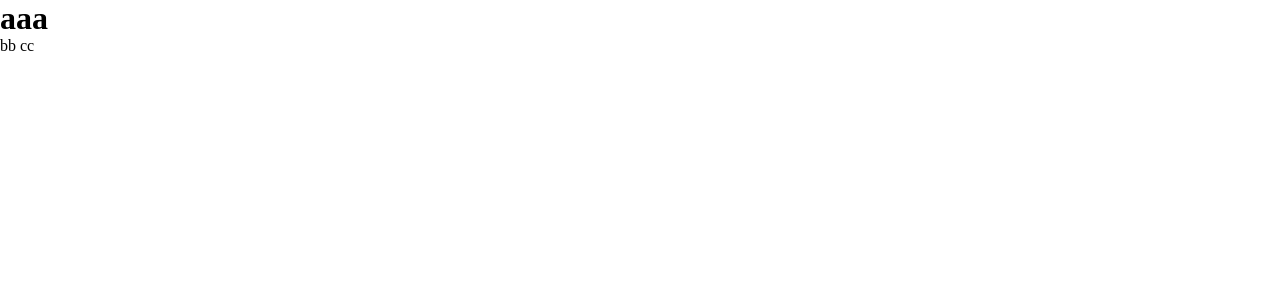
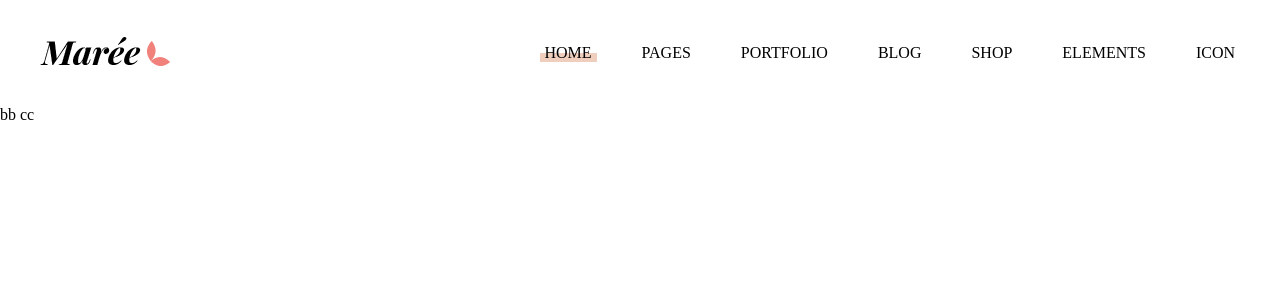
Before and after one commit to MirkoCherchi/proj-html-vuejs, a Vue app: page / in a window 1280 px wide. Shown: the top 300 px of the page. Built offline with nearby package versions, Linux system fonts and the light colour scheme.

Commit message:
feat: debug header

```diff
--- a/src/assets/style/_typography.scss
+++ b/src/assets/style/_typography.scss
@@ -10,6 +10,7 @@ $bg-9: #ee2852;
 $bg-10: #00000026;
 $bg-11: #f3d0c7;
 $bg-12: #e1c0b0;
+$bg-li: #f0cebe;
 $white: #ffffff;
 $text-1: #f5d8ca;
 $text-2: #f8d12d;
--- a/src/components/header/Header.vue
+++ b/src/components/header/Header.vue
@@ -1,10 +1,32 @@
 <script>
-export default {};
+import HeaderLogo from './HeaderLogo.vue';
+import HeaderNavbar from './HeaderNavbar.vue';
+export default {
+    components: {
+        HeaderLogo,
+        HeaderNavbar
+    }
+};
 
 </script>
 
 <template>
-    <h1>aaa</h1>
+    <header>
+        <div class="container-header">
+            <div class="header-left">
+                <HeaderLogo />
+            </div>
+            <div class="header-right"></div>
+            <HeaderNavbar />
+        </div>
+    </header>
 </template>
 
-<style scoped lang="scss"></style>
+<style scoped lang="scss">
+.container-header {
+    display: flex;
+    justify-content: space-between;
+    align-items: center;
+    padding: 35px 40px;
+}
+</style>
--- /dev/null
+++ b/src/components/header/HeaderLogo.vue
@@ -0,0 +1,10 @@
+<script>
+export default {};
+
+</script>
+
+<template>
+    <img src="/img/logo-sidearea-1.png" alt="Logo">
+</template>
+
+<style scoped lang="scss"></style>
--- /dev/null
+++ b/src/components/header/HeaderNavbar.vue
@@ -0,0 +1,45 @@
+<script>
+export default {};
+
+</script>
+
+<template>
+    <ul class="list-nav">
+        <li class="active"><a href="#">Home</a></li>
+        <li><a href="#">Pages</a></li>
+        <li><a href="#">Portfolio</a></li>
+        <li><a href="#">Blog</a></li>
+        <li><a href="#">Shop</a></li>
+        <li><a href="#">Elements</a></li>
+        <li><a href="#">Icon</a></li>
+    </ul>
+</template>
+
+<style scoped lang="scss">
+@use '../../assets/style/typography' as *;
+
+.list-nav {
+    display: flex;
+    gap: 40px;
+
+
+    li {
+        padding: 0 5px;
+
+        a {
+            color: $black;
+            text-transform: uppercase;
+        }
+
+    }
+
+
+
+    .active {
+        background: linear-gradient(to top, $bg-li 50%, $white 50%);
+        ;
+    }
+
+
+}
+</style>
```
